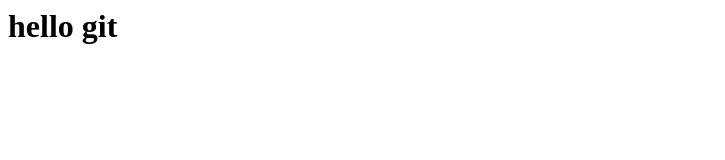
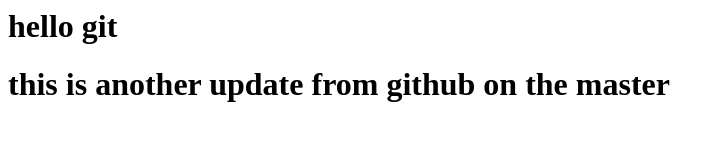
Before and after one commit to EbsaTeklu/demo-repo-2, a plain HTML site: page index.html in a window 1280 px wide. Shown: the whole page, without its empty margins (0-725 px from the left). Drawn offline with Linux system fonts and the light colour scheme.

Commit message:
Update index.html

```diff
--- a/index.html
+++ b/index.html
@@ -7,5 +7,6 @@
 </head>
 <body>
     <h1>hello git</h1>
+    <h1>this is another update from github on the master</h1>
 </body>
 </html>
```
